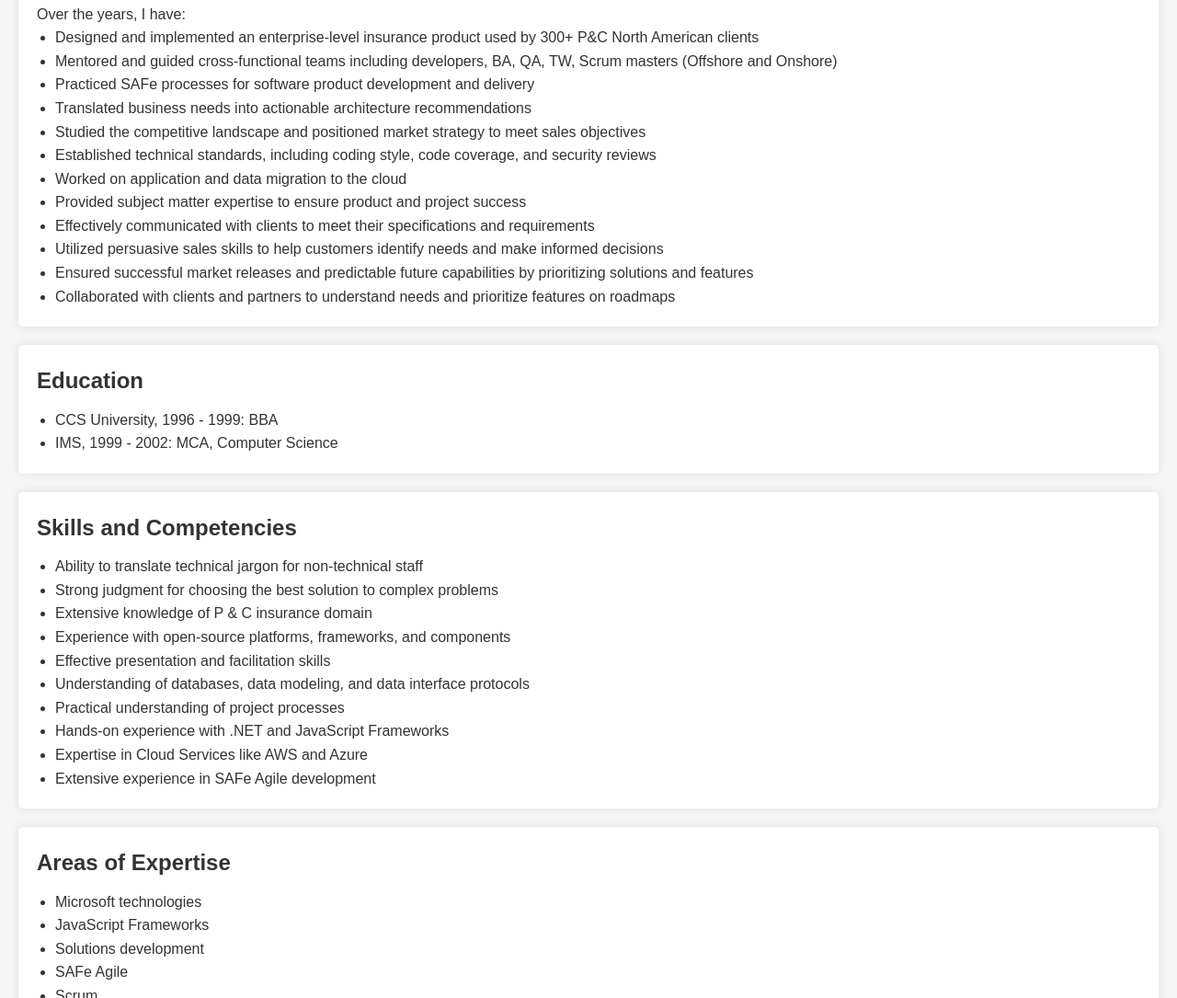
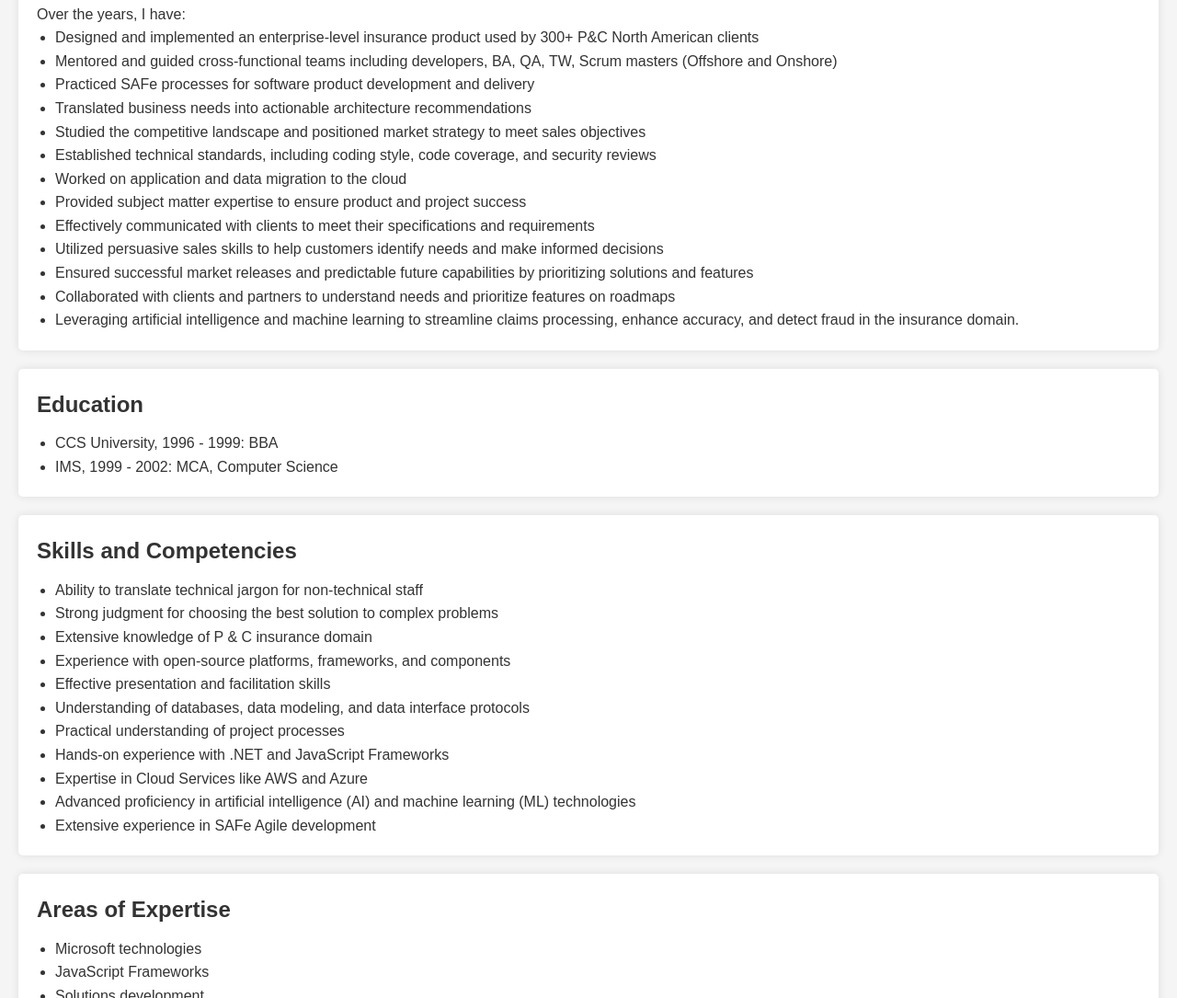
Before and after one commit to paragsarin/paragsarin.github.io, a plain HTML site: page index.html in a window 1280 px wide. Shown: the part 391-1476 px from the top of the page at 92% size. Drawn offline with Linux system fonts and the light colour scheme.

Commit message:
Update index.html

```diff
--- a/index.html
+++ b/index.html
@@ -37,6 +37,7 @@
             <li>Utilized persuasive sales skills to help customers identify needs and make informed decisions</li>
             <li>Ensured successful market releases and predictable future capabilities by prioritizing solutions and features</li>
             <li>Collaborated with clients and partners to understand needs and prioritize features on roadmaps</li>
+            <li>Leveraging artificial intelligence and machine learning to streamline claims processing, enhance accuracy, and detect fraud in the insurance domain.</li>
         </ul>
     </section>
 
@@ -60,6 +61,7 @@
             <li>Practical understanding of project processes</li>
             <li>Hands-on experience with .NET and JavaScript Frameworks</li>
             <li>Expertise in Cloud Services like AWS and Azure</li>
+            <li>Advanced proficiency in artificial intelligence (AI) and machine learning (ML) technologies</li>
             <li>Extensive experience in SAFe Agile development</li>
         </ul>
     </section>
```
